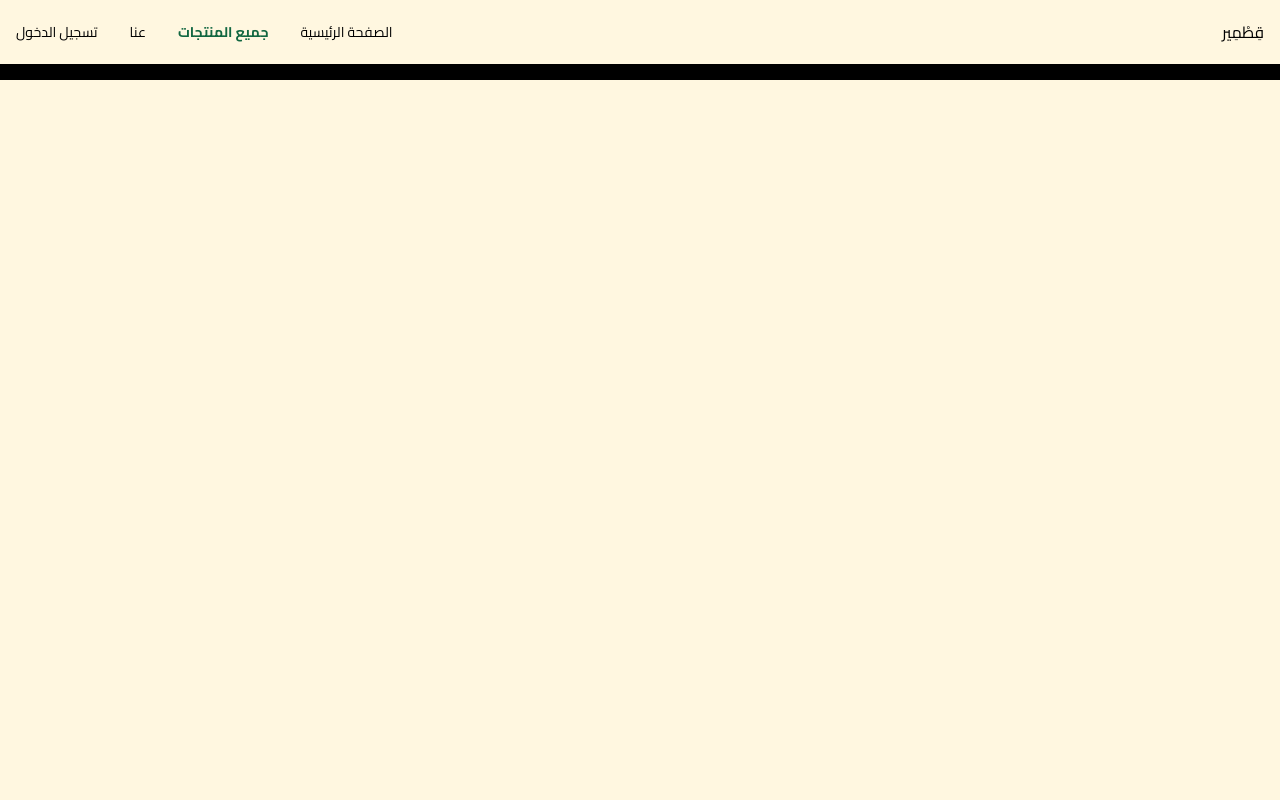
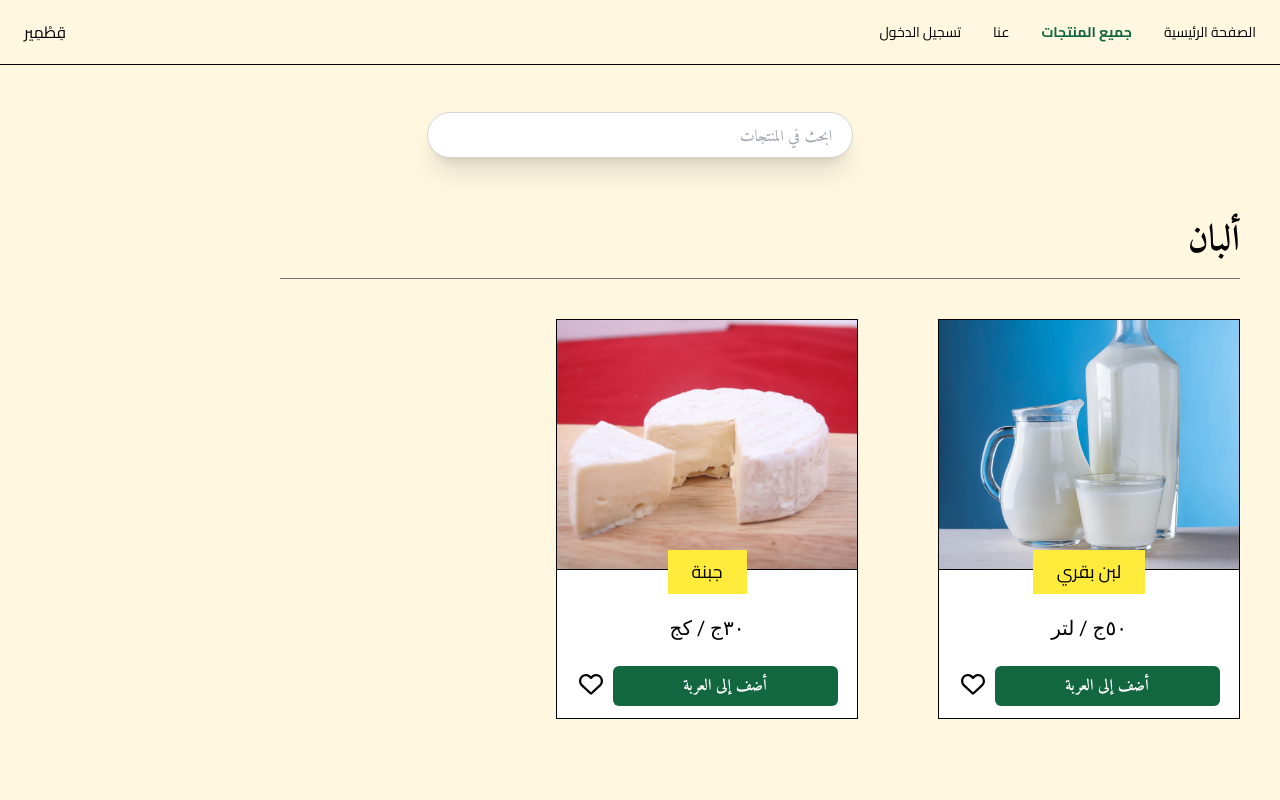
Before and after one commit to MohamedAdelMohamedMetwaley/qetmeer_farm, a Next.js app: page /products in a window 1280 px wide. Shown: the top 800 px of the page. Built offline with nearby package versions, Linux system fonts and the light colour scheme.

Commit message:
add Browse Products section

```diff
--- a/app/_components/CollapsedNavigation.js
+++ b/app/_components/CollapsedNavigation.js
@@ -1,9 +1,9 @@
-import Link from "next/link";
+"use client";
 import { useState } from "react";
+import NavLinks from "./NavLinks";
 
-export default function CollapsedNavigation() {
+export default function CollapsedNavigation({ children }) {
   const [isOpen, setIsOpen] = useState(false);
-  const isActive = () => false;
 
   const toggleMenu = () => {
     setIsOpen(!isOpen);
@@ -57,50 +57,9 @@ export default function CollapsedNavigation() {
       </div>
       {isOpen && (
         <div className="sm:hidden">
-          <div className="flex flex-col items-center space-y-4 py-4">
-            <Link
-              href="/"
-              className={`${
-                isActive("/") ? "text-green-800 font-bold" : "text-gray-600"
-              } hover:text-green-800`}
-              onClick={() => setIsOpen(false)} // Close the menu on link click
-            >
-              Home
-            </Link>
-            <Link
-              href="/about"
-              className={`${
-                isActive("/about")
-                  ? "text-green-600 font-bold"
-                  : "text-gray-600"
-              } hover:text-green-600`}
-              onClick={() => setIsOpen(false)}
-            >
-              About
-            </Link>
-            <Link
-              href="/products"
-              className={`${
-                isActive("/products")
-                  ? "text-green-600 font-bold"
-                  : "text-gray-600"
-              } hover:text-green-600`}
-              onClick={() => setIsOpen(false)}
-            >
-              Products
-            </Link>
-            <Link
-              href="/contact"
-              className={`${
-                isActive("/contact")
-                  ? "text-green-600 font-bold"
-                  : "text-gray-600"
-              } hover:text-green-600`}
-              onClick={() => setIsOpen(false)}
-            >
-              Contact
-            </Link>
-          </div>
+          <ul className="flex flex-col items-center space-y-5 pt-6 text-base">
+            <NavLinks setIsOpen={setIsOpen} />
+          </ul>
         </div>
       )}
     </>
--- a/app/_components/Featured.js
+++ b/app/_components/Featured.js
@@ -3,9 +3,9 @@ import ProductsSlider from "./ProductsSlider";
 
 function Featured() {
   return (
-    <section className="flex flex-col items-center justify-center mt-24">
-      <h2 className="text-3xl sm:text-4xl mb-14">الأكثر مبيعاً</h2>
-      <ProductsSlider />
+    <section className="flex flex-col items-center justify-center mt-24 px-3">
+      <h2 className="text-3xl sm:text-4xl">الأكثر مبيعاً</h2>
+      <ProductsSlider addStyle={"justify-center"} />
       <div className="border border-black sm:text-xl text-lg px-4 py-3  rounded-md">
         <Link href="/products" className="underline-link">
           تصفح جميع المنتجات &larr;
--- a/app/_components/Header.js
+++ b/app/_components/Header.js
@@ -2,10 +2,10 @@ import Navigation from "./Navigation";
 
 function Header() {
   return (
-    <header className="border-b border-black py-5 px-5 xl:px-0 content-grid h-fit bg-background fixed left-0 right-0 top-0 z-50 cairo-font">
+    <header className="border-b border-black py-5 px-2 content-grid h-fit bg-background fixed left-0 right-0 top-0 z-50 cairo-font">
       <div className="flex justify-between items-center breakout">
+        <Navigation />
         <h3>قِطْمِير</h3>
-        <Navigation />
       </div>
     </header>
   );
--- /dev/null
+++ b/app/_components/NavLinks.js
@@ -0,0 +1,60 @@
+"use client";
+
+import Link from "next/link";
+import { usePathname } from "next/navigation";
+
+function NavLinks({ setIsOpen }) {
+  const pathname = usePathname();
+  const isActive = (path) => pathname === path;
+
+  return (
+    <>
+      <li>
+        <Link
+          href="/"
+          className={`hover:text-green-800 transition-all duration-300 ${
+            isActive("/") ? "active" : ""
+          }`}
+          onClick={() => setIsOpen(false)}
+        >
+          الصفحة الرئيسية
+        </Link>
+      </li>
+      <li>
+        <Link
+          href="/products"
+          className={`hover:text-green-800 transition-all duration-300 ${
+            isActive("/products") ? "active" : ""
+          }`}
+          onClick={() => setIsOpen(false)}
+        >
+          جميع المنتجات
+        </Link>
+      </li>
+      <li>
+        <Link
+          href="/about"
+          className={`hover:text-green-800 transition-all duration-300 ${
+            isActive("/about") ? "active" : ""
+          }`}
+          onClick={() => setIsOpen(false)}
+        >
+          عنا
+        </Link>
+      </li>
+      <li>
+        <Link
+          href="/login"
+          className={`hover:text-green-800 transition-all duration-300 ${
+            isActive("/login") ? "active" : ""
+          }`}
+          onClick={() => setIsOpen(false)}
+        >
+          تسجيل الدخول
+        </Link>
+      </li>
+    </>
+  );
+}
+
+export default NavLinks;
--- a/app/_components/Navigation.js
+++ b/app/_components/Navigation.js
@@ -1,57 +1,12 @@
-"use client";
-
-import Link from "next/link";
 import CollapsedNavigation from "./CollapsedNavigation";
-import { usePathname } from "next/navigation";
+import NavLinks from "./NavLinks";
 
 function Navigation() {
-  const pathname = usePathname();
-  const isActive = (path) => pathname === path;
-
   return (
-    <nav className="z-10 text-xs sm:text-sm flex flex-col items-center sm:block">
+    <nav className="z-10 text-xs sm:text-sm flex flex-col sm:block">
       <CollapsedNavigation />
       <ul className="hidden sm:flex gap-8 items-center">
-        <li>
-          <Link
-            href="/"
-            className={`hover:text-green-800 transition-all duration-300 ${
-              isActive("/") ? "active" : ""
-            }`}
-          >
-            الصفحة الرئيسية
-          </Link>
-        </li>
-        <li>
-          <Link
-            href="/products"
-            className={`hover:text-green-800 transition-all duration-300 ${
-              isActive("/products") ? "active" : ""
-            }`}
-          >
-            جميع المنتجات
-          </Link>
-        </li>
-        <li>
-          <Link
-            href="/about"
-            className={`hover:text-green-800 transition-all duration-300 ${
-              isActive("/about") ? "active" : ""
-            }`}
-          >
-            عنا
-          </Link>
-        </li>
-        <li>
-          <Link
-            href="/login"
-            className={`hover:text-green-800 transition-all duration-300 ${
-              isActive("/login") ? "active" : ""
-            }`}
-          >
-            تسجيل الدخول
-          </Link>
-        </li>
+        <NavLinks />
       </ul>
     </nav>
   );
--- a/app/_components/ProductCard.js
+++ b/app/_components/ProductCard.js
@@ -13,7 +13,7 @@ function ProductCard({ product }) {
 
   return (
     <div className="relative h-[290px] md:h-[330px] lg:h-[400px] border border-black flex flex-col items-center bg-white embla__slide">
-      <div className="border-b relative overflow-clip border-black aspect-[6/5] w-[195px] md:w-[220px] lg:w-[300px] embla__slide">
+      <div className="border-b relative overflow-clip border-black aspect-[6/5] w-[195px] md:w-[220px] lg:w-[300px]">
         <Image
           src={image}
           fill
@@ -44,7 +44,7 @@ function ProductCard({ product }) {
         / {measuringUnit}
       </p>
       <div className="absolute bottom-3 w-full flex items-center justify-center gap-2">
-        <button className="bg-primary text-white w-[70%] text-sm md:text-base md:w-[75%] py-2 rounded-md font-semibold transition-colors duration-300 hover:bg-green-900">
+        <button className="bg-primary text-white text-sm md:text-base w-[75%] py-2 rounded-md font-semibold transition-colors duration-300 hover:bg-green-900">
           أضف إلى العربة
         </button>
         <button className="md:w-7 md:h-7 w-5 h-5">
@@ -53,6 +53,7 @@ function ProductCard({ product }) {
             className={`cursor-pointer hover:text-red-500 transition-colors duration-300 fill-red-500 text-lg md:text-2xl ${
               filled && "text-red-500"
             }`}
+            textAnchor="favourite"
           />
         </button>
       </div>
--- a/app/_components/ProductsSlider.js
+++ b/app/_components/ProductsSlider.js
@@ -13,6 +13,7 @@ const featured = [
     discount: 0,
     image: prod1,
     measuringUnit: "لتر",
+    category: "ألبان",
   },
   {
     name: "زبدة بقري",
@@ -20,6 +21,7 @@ const featured = [
     discount: 20,
     image: prod2,
     measuringUnit: "كج",
+    category: "زبدة",
   },
   {
     name: "جبنة",
@@ -27,27 +29,34 @@ const featured = [
     discount: 0,
     image: prod3,
     measuringUnit: "كج",
+    category: "ألبان",
   },
 ];
 
-function ProductsSlider() {
-  const featuredProducts = featured;
+const products = featured;
 
+function ProductsSlider({ category = "all", addStyle = "" }) {
   const [emblaRef, emblaApi] = useEmblaCarousel({
     align: "start",
+    dragFree: true,
     direction: "rtl",
-    loop: false,
+    active: false,
+    breakpoints: { "(max-width: 645px)": { active: true } },
   });
+
   return (
     <section
-      className="embla flex justify-center w-full mb-7 sm:mb-10"
+      className={`embla flex w-full mb-7 lg:mb-10 mt-10 ${addStyle}`}
       dir="rtl"
     >
-      <div className="embla__viewport" ref={emblaRef}>
-        <div className="embla__container sm:flex gap-5 md:gap-10 lg:gap-20">
-          {featuredProducts.map((product) => (
-            <ProductCard product={product} key={product.name} />
-          ))}
+      <div ref={emblaRef} className="embla__viewport">
+        <div className="embla__container gap-5 md:gap-10 lg:gap-20">
+          {products.map(
+            (product) =>
+              (category === "all" || product.category === category) && (
+                <ProductCard product={product} key={product.name} />
+              )
+          )}
         </div>
       </div>
     </section>
--- a/app/globals.css
+++ b/app/globals.css
@@ -73,9 +73,8 @@ body {
   }
 }
 
-@media (width < 645px) {
 .embla {
-    max-width: 90%;
+  max-width: 95%;
   --slide-size: auto;
 }
 .embla__viewport {
@@ -90,7 +89,6 @@ body {
   transform: translate3d(0, 0, 0);
   flex: 0 0 var(--slide-size);
   min-width: 0;
-  }
 }
 
 nav a,
--- a/app/products/page.js
+++ b/app/products/page.js
@@ -1,5 +1,89 @@
+// import ProductCard from "../_components/ProductCard";
+import ProductsSlider from "../_components/ProductsSlider";
+// import prod1 from "@/public/milk.jpg";
+// import prod2 from "@/public/butter.jpg";
+// import prod3 from "@/public/cheese.jpg";
+
+// const products = [
+//   {
+//     name: "لبن بقري",
+//     price: 50,
+//     discount: 0,
+//     image: prod1,
+//     measuringUnit: "لتر",
+//     category: "ألبان",
+//   },
+//   {
+//     name: "زبدة بقري",
+//     price: 120,
+//     discount: 20,
+//     image: prod2,
+//     measuringUnit: "كج",
+//     category: "زبدة",
+//   },
+//   {
+//     name: "جبنة",
+//     price: 30,
+//     discount: 0,
+//     image: prod3,
+//     measuringUnit: "كج",
+//     category: "ألبان",
+//   },
+//   {
+//     name: "4جبنة",
+//     price: 30,
+//     discount: 0,
+//     image: prod3,
+//     measuringUnit: "كج",
+//     category: "لحوم",
+//   },
+//   {
+//     name: "3جبنة",
+//     price: 30,
+//     discount: 0,
+//     image: prod3,
+//     measuringUnit: "كج",
+//     category: "لحوم",
+//   },
+//   {
+//     name: "2جبنة",
+//     price: 30,
+//     discount: 0,
+//     image: prod3,
+//     measuringUnit: "كج",
+//     category: "لحوم",
+//   },
+// ];
+
 function page() {
-  return <main></main>;
+  const categories = ["ألبان", "لحوم", "زبدة"];
+
+  return (
+    <main className="min-h-screen flex flex-col items-center">
+      <input
+        type="text"
+        placeholder="ابحث في المنتجات"
+        className="w-9/12 sm:w-1/2 lg:w-1/3 border border-stone-300 py-2 pt-3 px-5 rounded-full focus:ring-2 focus:outline-none focus:ring-green-800 shadow-xl mt-28 "
+      />
+      <section className="flex flex-col w-full gap-16 px-5 sm:px-10 my-16">
+        {categories.map((categroy) => (
+          <div key={categroy}>
+            <h2 className="text-4xl font-bold mb-4">{categroy}</h2>
+            <hr className="w-11/12 sm:w-4/5 border-stone-500" />
+            {/* <div className="flex flex-wrap gap-5 md:gap-10 lg:gap-20 mt-10">
+              {products.map(
+                (product) =>
+                  product.category === categroy && (
+                    <ProductCard product={product} key={product.name} />
+                  )
+              )}
+            </div> */}
+            <ProductsSlider category={categroy} />
+          </div>
+        ))}
+      </section>
+    </main>
+  );
 }
 
 export default page;
```
Also changed, not shown: app/page.js (+8 -1 lines). Lines whose indentation alone changed are shown as unchanged.
